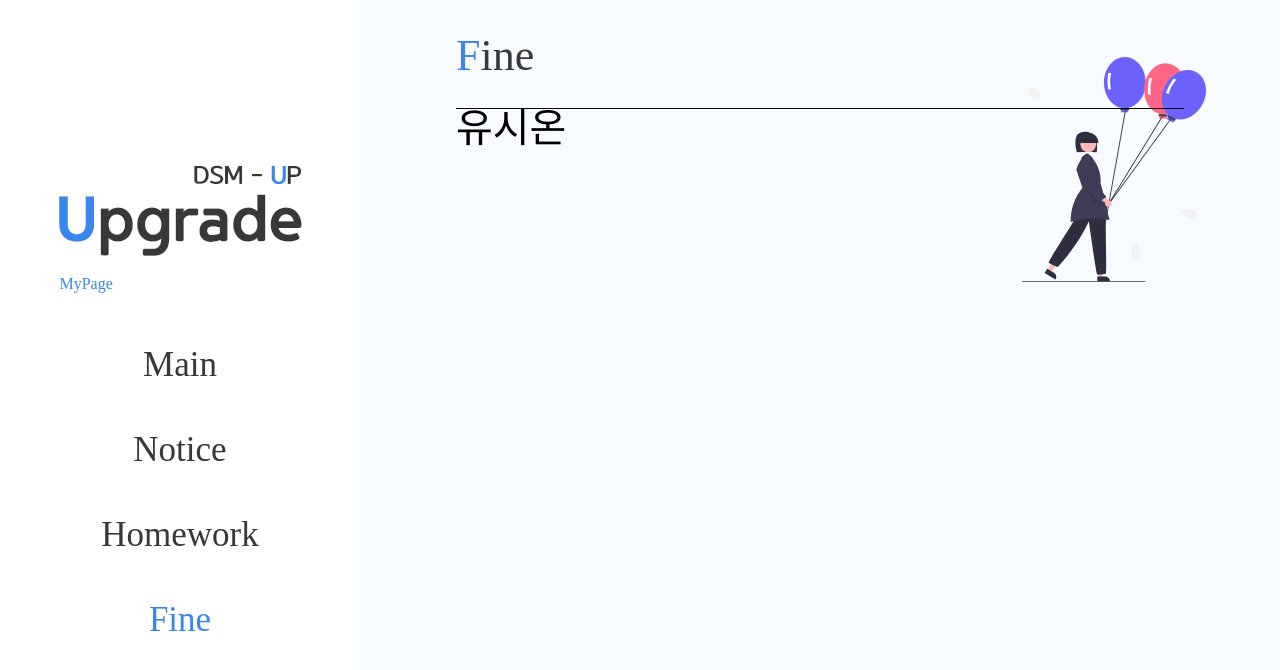
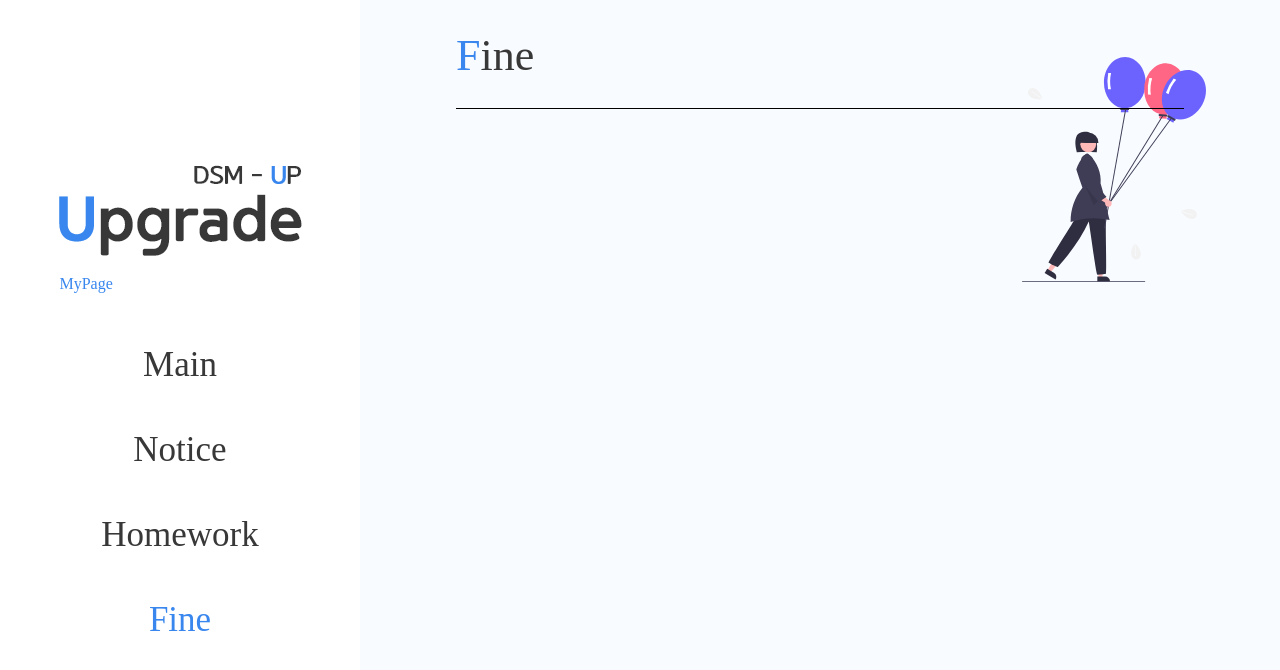
Before and after one commit to DSM-Upgrade/Client, a React app: page /fine in a window 1280 px wide. Shown: the top 670 px of the page. Built offline with nearby package versions, Linux system fonts and the light colour scheme.

Commit message:
[FIX] <container/~/FineInfoContainer.js> nameTitle

```diff
--- a/src/container/FineContainer/FineInfo/FineInfoContainer.js
+++ b/src/container/FineContainer/FineInfo/FineInfoContainer.js
@@ -9,7 +9,7 @@ const FineInfoContainer = () => {
     field: "이것두..",
   };
 
-  return <FineInfo name={userData.name} />;
+  return <FineInfo nameTitle={`${userData.student_num} ${userData.name}`} />;
 };
 
 export default FineInfoContainer;
```
